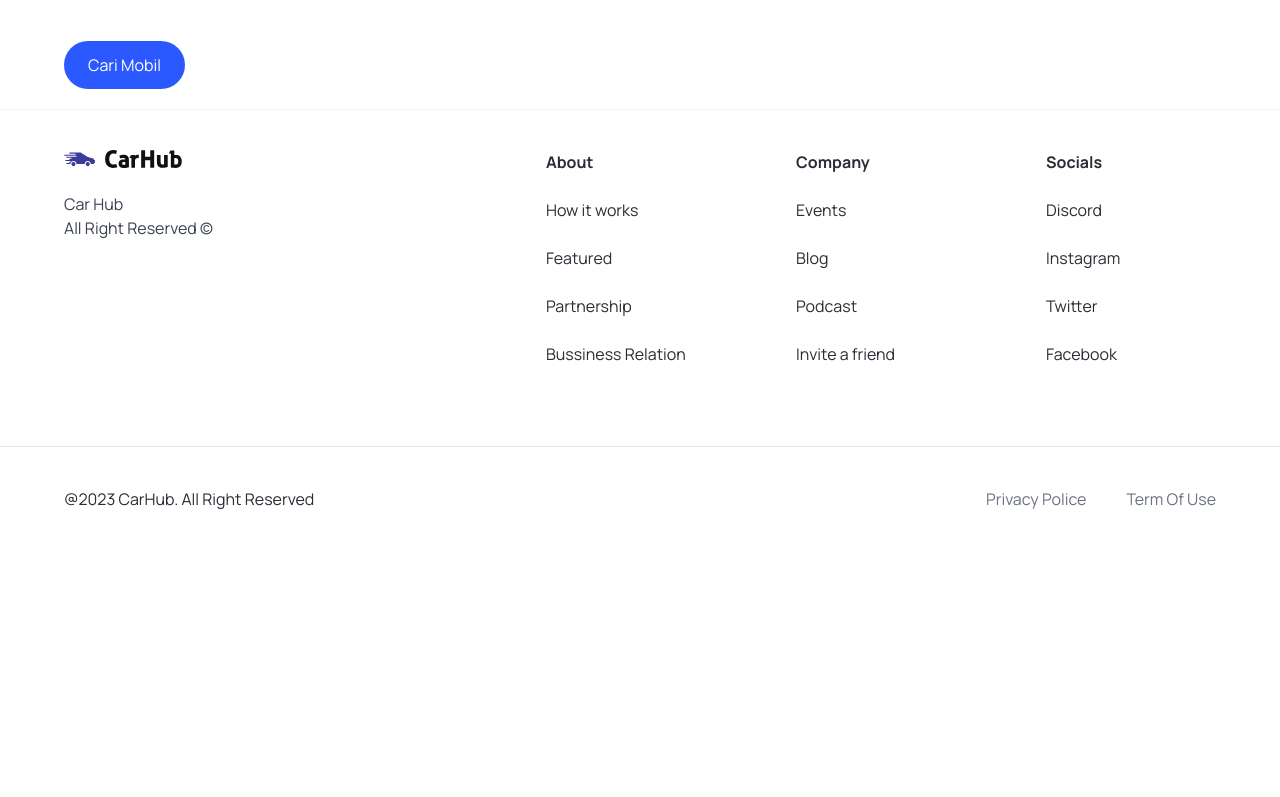
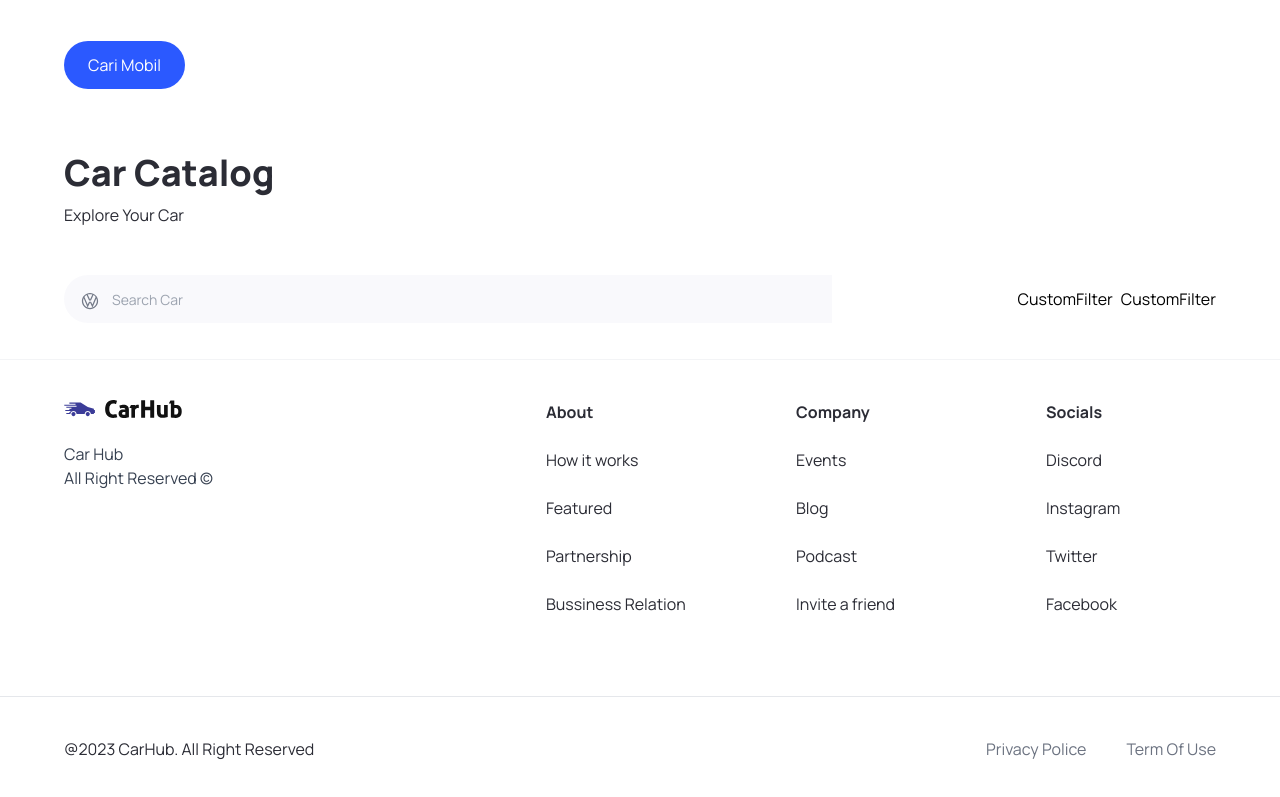
Before and after one commit to IlhamYuja/Project-next.js, a Next.js app: page / in a window 1280 px wide. Shown: the part 820-1617 px from the top of the page. Before the commit the page ends 1371 px from the top, so only its background shows below. Built offline with nearby package versions, Linux system fonts and the light colour scheme.

Commit message:
Make Car Catalog and Search Bar

```diff
--- a/app/page.tsx
+++ b/app/page.tsx
@@ -1,10 +1,29 @@
-import { Hero } from '@/components'
+import { CustomFilter, Hero, SearchBar } from '@/components'
 import Image from 'next/image'
 
 export default function Home() {
   return (
     <main className="overflow-hidden">
       <Hero />
+
+      <div className='mt-12 padding-x padding-y max-width' id='discover'>
+        <div className='home__text-container'>
+          <h1 className='text-4xl font-extrabold'> Car Catalog</h1>
+          <p>Explore Your Car</p>
+        </div>
+
+        <div className='home__filters'>
+          <SearchBar/>
+
+          <div  className='home__filter-container'>
+              <CustomFilter title='fuel'/>
+              <CustomFilter title='year'/>
+
+          </div>
+
+        </div>
+
+      </div>
     </main>
   )
 }
--- /dev/null
+++ b/components/CustomFilter.tsx
@@ -0,0 +1,9 @@
+import React from 'react'
+
+const CustomFilter = () => {
+  return (
+    <div>CustomFilter</div>
+  )
+}
+
+export default CustomFilter
--- a/components/Hero.tsx
+++ b/components/Hero.tsx
@@ -31,8 +31,8 @@ const Hero = () => {
             <div className='hero__image'>
                 <Image src="/hero.png" alt='hero'
                 fill className='object-contain' />
-                <div className='hero__image-overlay'/>
             </div>
+            <div className='hero__image-overlay'/>
         </div>
     </div>
   )
--- /dev/null
+++ b/components/SearchBar.tsx
@@ -0,0 +1,25 @@
+'use client'
+
+import React from 'react'
+import { useState} from 'react'
+import { SearchManufacturer } from '.'
+
+
+const SearchBar = () => {
+    const [manufacturer, setManufacturer] = useState('')
+    const handleSearch = () => {}
+  return (
+    <form className='searchbar' onSubmit={handleSearch}>
+        <div className='searchbar__item'>
+            <SearchManufacturer
+                manufacturer={manufacturer}
+                setManufacturer={setManufacturer}
+            />
+
+        </div>
+
+    </form>
+  )
+}
+
+export default SearchBar
--- /dev/null
+++ b/components/SearchManufacturer.tsx
@@ -0,0 +1,72 @@
+'use client'
+
+import { useState, Fragment} from 'react'
+import Image from 'next/image'
+import { Combobox, Transition } from '@headlessui/react'
+import { SearchManufacturerProps } from '@/types'
+import React from 'react'
+import { manufacturers } from '@/constants'
+
+const SearchManufacturer = ({manufacturer, setManufacturer}: SearchManufacturerProps) => {
+    const [query, setQuery] = useState('');
+    const filterManufacturers = query === '' ? manufacturers : manufacturers.filter((item) => (
+        item.toLowerCase().replace(/\s+/g, '').includes(query.toLowerCase().replace(/\s+/g, ''))
+    ))
+
+  return (
+    <div className='search-manufacturer'>
+        <Combobox value={manufacturer} onChange={setManufacturer}>
+            <div className='relative w-full'>
+                <Combobox.Button className='absolute top[14px]'>
+                    <Image src='/car-logo.svg' width={20} height={20} className='ml-4 mt-4' alt='Car Logo'/>
+                </Combobox.Button>
+
+                <Combobox.Input
+                    className='search-manufacturer__input'
+                    placeholder='Search Car'
+                    displayValue={(manufacturer: string) => manufacturer}
+                    onChange={(e) => setQuery(e.target.value)}
+                />
+                <Transition
+                as={Fragment}
+                leave='transition ease-in duration-100'
+                leaveFrom='opacity-100'
+                leaveTo='opacity-0'
+                afterLeave={() => setQuery('')}>
+                    <Combobox.Options>
+                        {filterManufacturers.map((item) =>
+                                <Combobox.Option
+                                key={item}
+                                className={({ active }) => `relative search-manufacturer__option ${active ? 'bg-primary-blue text-white'
+                                : 'text-gray-900'}`}
+                                value={item}
+                                >
+                                    {({ selected, active }) => (
+                                        <>
+                                        <span
+                                        className={`block truncate ${selected ? 'font-medium' : 'font-normal'}`}>
+                                            {item}
+                                        </span>
+                                        {selected ? (
+                                            <span
+                                            className={`absolute
+                                            inset-y-0 left-0  flex
+                                            items-center pl-3 ${ active ? 'text-white' : 'text-teal-600'}`}>
+
+                                            </span>
+                                        ): null}
+                                        </>
+                        )}
+                                </Combobox.Option>
+                            )
+                        }
+                    </Combobox.Options>
+
+                </Transition>
+            </div>
+        </Combobox>
+    </div>
+  )
+}
+
+export default SearchManufacturer
```
Also changed, not shown: components/index.ts (+8 -1 lines), types/index.ts (+8 -0 lines).
